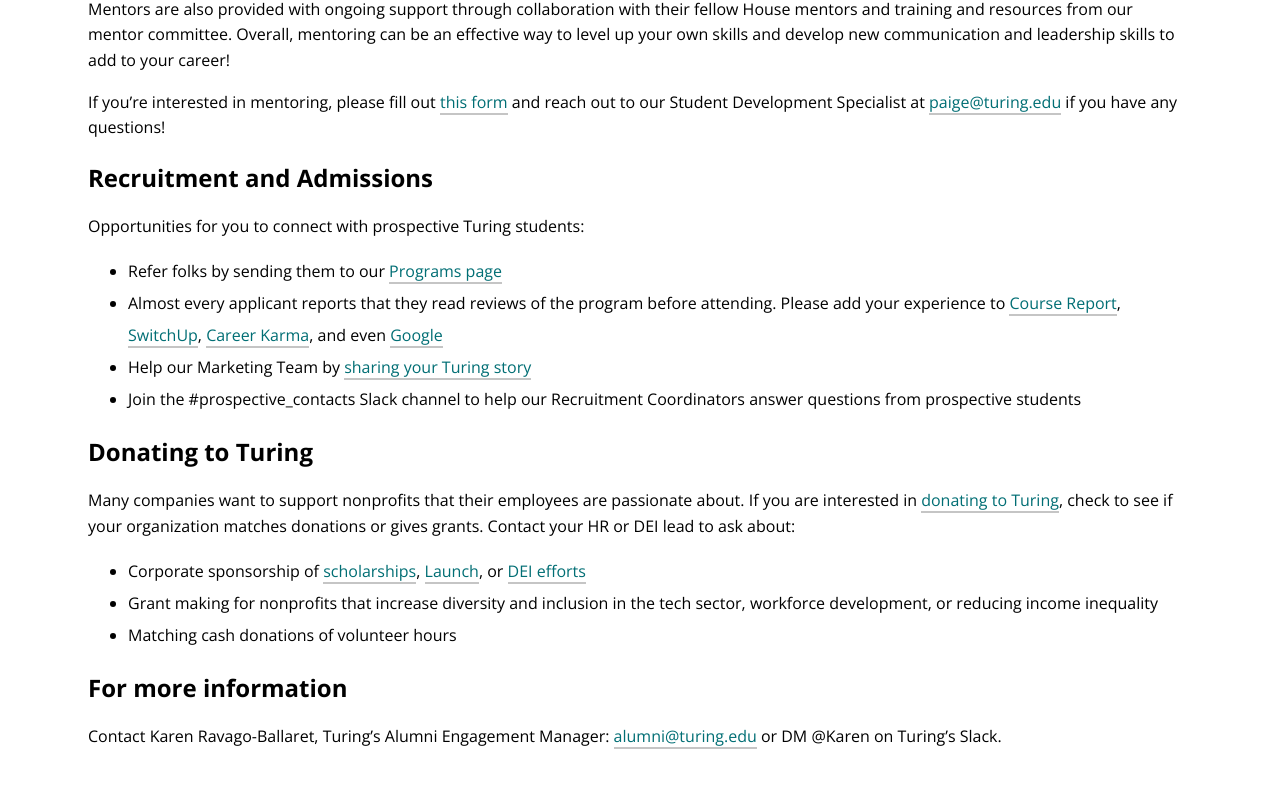
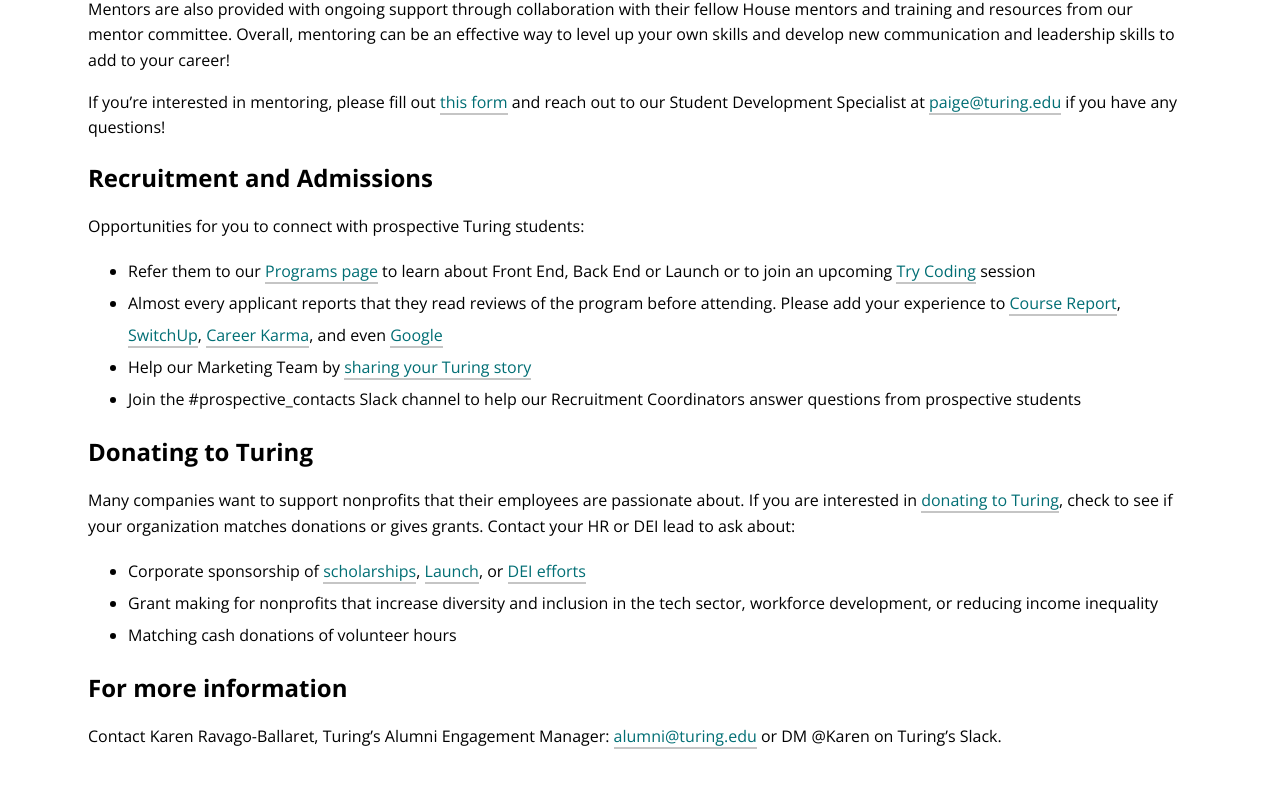
Before and after one commit to turingschool/alumni-site, a Jekyll site: the page built from volunteer.md, in a window 1280 px wide and 900 px high, scrolled down 2058 px, cut to the strip 0-794 px from the top of the window. Shown: the top 788 px of the strip. Built offline with Jekyll 4.4.1, drawn with Linux system fonts in a browser that asks for light colours; nearby versions of some CDN libraries; comment, search, counter and statistics services are not loaded.

Commit message:
Update volunteer.md

```diff
--- a/volunteer.md
+++ b/volunteer.md
@@ -62,7 +62,7 @@ If you're interested in mentoring, please fill out <a href="https://airtable.com
 
 ## Recruitment and Admissions
 Opportunities for you to connect with prospective Turing students:
-* Refer folks by sending them to our <a href="https://turing.edu/programs" target="_blank">Programs page</a>
+* Refer them to our <a href="https://turing.edu/programs" target="_blank">Programs page</a> to learn about Front End, Back End or Launch or to join an upcoming <a href="https://turing.edu/try-coding" target="_blank">Try Coding</a> session
 * Almost every applicant reports that they read reviews of the program before attending. Please add your experience to <a href="https://www.coursereport.com/schools/turing" target="_blank">Course Report</a>, <a href="https://www.switchup.org/bootcamps/turing-school-of-software-and-design" target="_blank">SwitchUp</a>, <a href="https://careerkarma.com/schools/turing/" target="_blank">Career Karma</a>, and even <a href="https://www.google.com/maps/place/Turing+School+of+Software+%26+Design/@46.423669,-129.9427085,3z/data=!3m1!4b1!4m6!3m5!1s0x876c78c4f77d2b15:0x3ff4c7d558d0edd1!8m2!3d46.423669!4d-129.9427086!16s%2Fg%2F11b5wnd6_b" target="_blank">Google</a>
 * Help our Marketing Team by <a href="https://docs.google.com/forms/d/e/1FAIpQLScoiT6jO4W1xneJLOmWySEj4CH5g8d9wS4Tmsj2KQF_mrp3jA/viewform" target="_blank">sharing your Turing story</a>
 * Join the #prospective_contacts Slack channel to help our Recruitment Coordinators answer questions from prospective students
```
